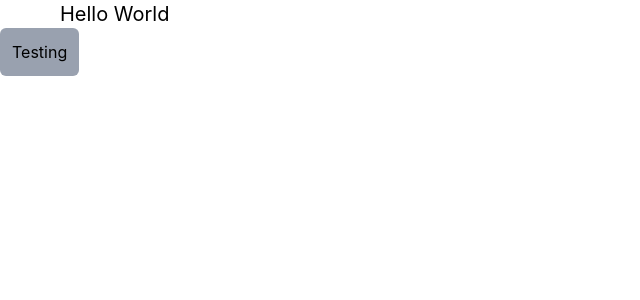
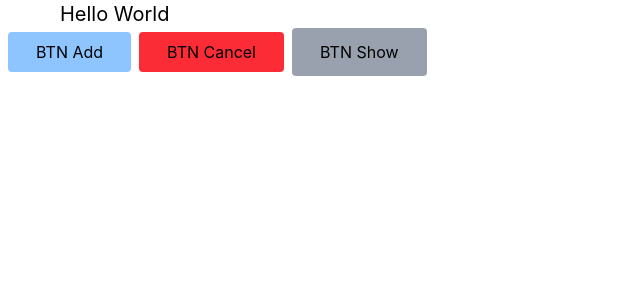
Before and after one commit to SantV7/tailwind_learn, a React (Vite) app: page / in a window 1280 px wide. Shown: the top 300 px of the page, without its empty margins (0-640 px from the left). Built offline with nearby package versions, Linux system fonts and the light colour scheme.

Commit message:
Por hoje já deu, irei estudar mais amanhã, deu pra conhecer o que é o tailwind

```diff
--- a/src/App.jsx
+++ b/src/App.jsx
@@ -6,7 +6,39 @@ function App() {
   return (
     <>
     <h1 className="ml-15 text-black-600 text-xl">Hello World</h1>
-    <button className='text-black-600 bg-gray-400 p-3 rounded-md hover:bg-gray-500 hover:text-white'>Testing</button>
+
+    <button
+     className='
+     ml-2 py-2 px-7
+     bg-blue-300
+     text-black-600 rounded-sm
+     hover:bg-blue-400 cursor-pointer
+     hover:rounded-xl
+    '>
+      BTN Add
+    </button>
+
+    <button
+     className='
+     ml-2 py-2 px-7
+     bg-red-500
+     text-black-600 rounded-sm
+     hover:bg-red-600 cursor-pointer
+     hover:rounded-xl
+    '>
+      BTN Cancel
+    </button>
+
+    <button
+     className='
+     ml-2 py-3 px-7
+     bg-gray-400
+     text-black-600 rounded-sm
+     hover:bg-gray-400 cursor-pointer
+     hover:rounded-xl
+    '>
+      BTN Show
+    </button>
 
     </>
   )
```
